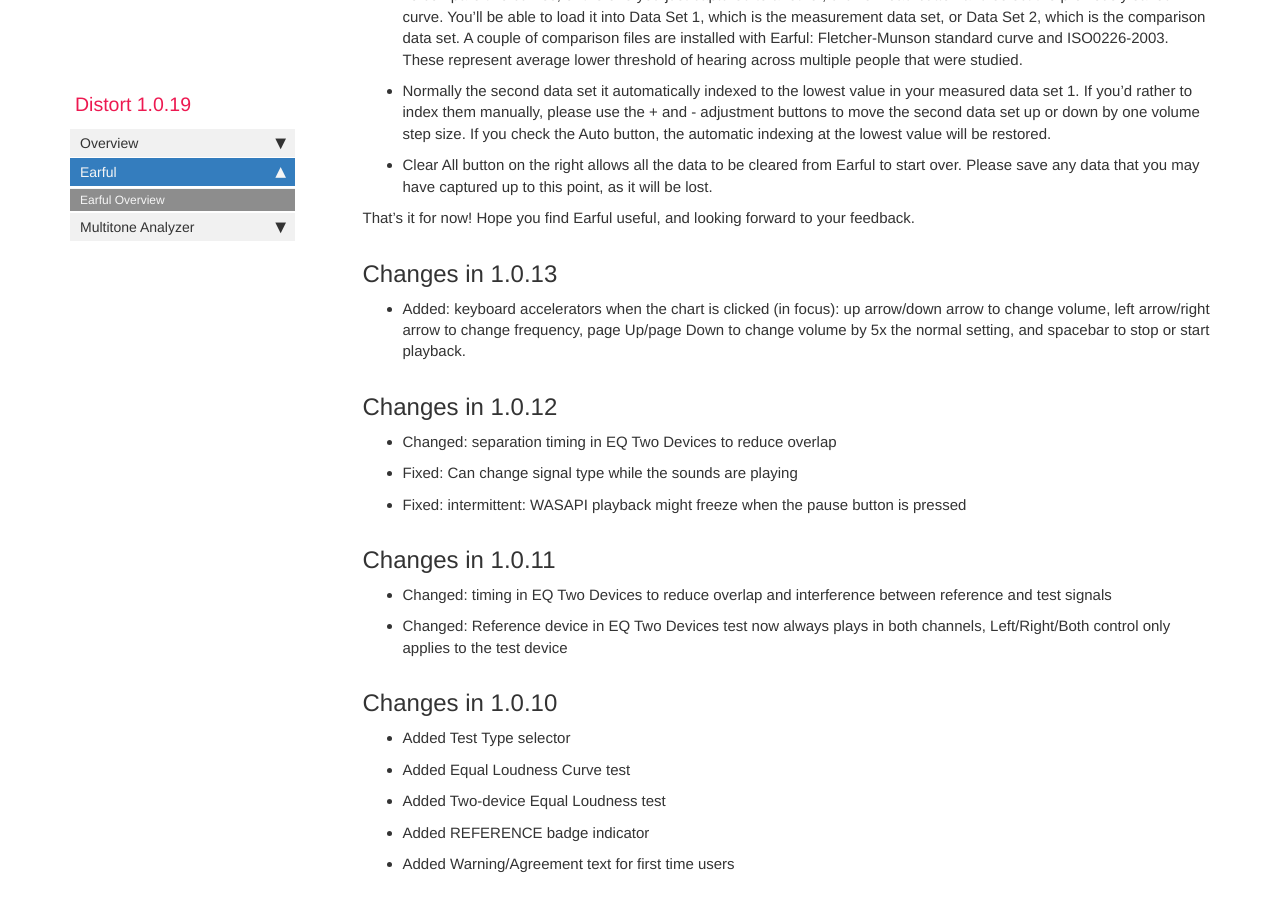
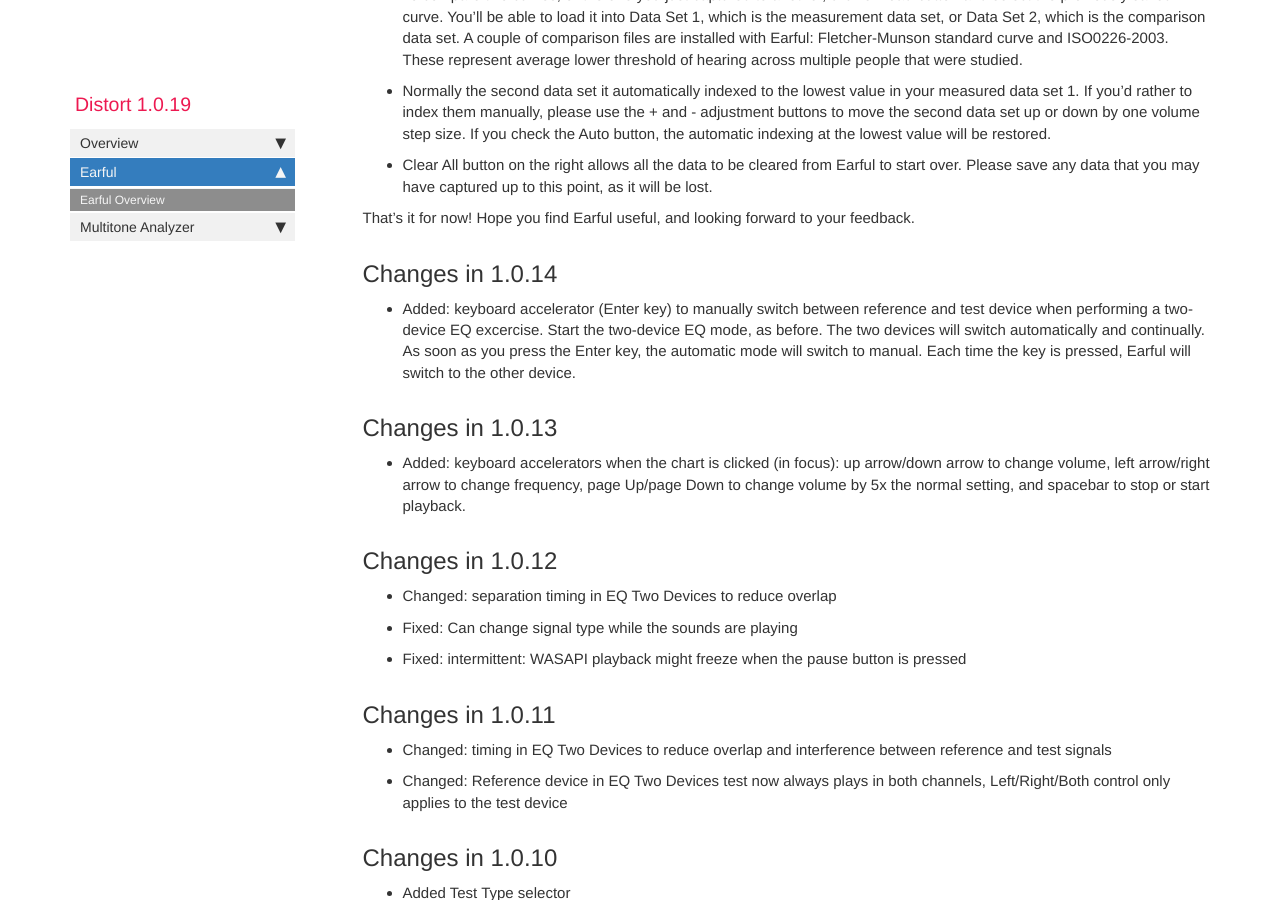
Before and after one commit to pkane2001/Distort, a Jekyll site: the page built from docs/earful.md, in a window 1280 px wide and 900 px high, scrolled down 3265 px. Built offline with Jekyll 4.4.1, drawn with Linux system fonts in a browser that asks for light colours; nearby versions of some CDN libraries; our own code applies the rules of GitHub Pages for plain Markdown files; comment, search, counter and statistics services are not loaded; some of the changed text lies outside the part shown.

Commit message:
Earful 1.0.14

```diff
--- a/docs/earful.md
+++ b/docs/earful.md
@@ -18,7 +18,7 @@ comments: true
 <br>
 
 
-<a href="EarfulSetup.zip">Download Earful for Windows v1.0.13   <input type="image" id="ear" alt="Earful" src="images/earful_logo.png" width="30" align="top" />   </a>
+<a href="EarfulSetup.zip">Download Earful for Windows v1.0.14   <input type="image" id="ear" alt="Earful" src="images/earful_logo.png" width="30" align="top" />   </a>
 
 
 
@@ -87,6 +87,9 @@ To determine equal loudness curve using a second audio device, set Test Type to
 
 That's it for now! Hope you find Earful useful, and looking forward to your feedback.
 
+## Changes in 1.0.14
+* Added: keyboard accelerator (Enter key) to manually switch between reference and test device when performing a two-device EQ excercise. Start the two-device EQ mode, as before. The two devices will switch automatically and continually. As soon as you press the Enter key, the automatic mode will switch to manual. Each time the key is pressed, Earful will switch to the other device.
+
 ## Changes in 1.0.13
 * Added: keyboard accelerators when the chart is clicked (in focus): up arrow/down arrow to change volume, left arrow/right arrow to change frequency, page Up/page Down to change volume by 5x the normal setting, and spacebar to stop or start playback.
 
```
Also changed, not shown: other parts of docs/earful.md (+1 -1 lines), 1 other file.
